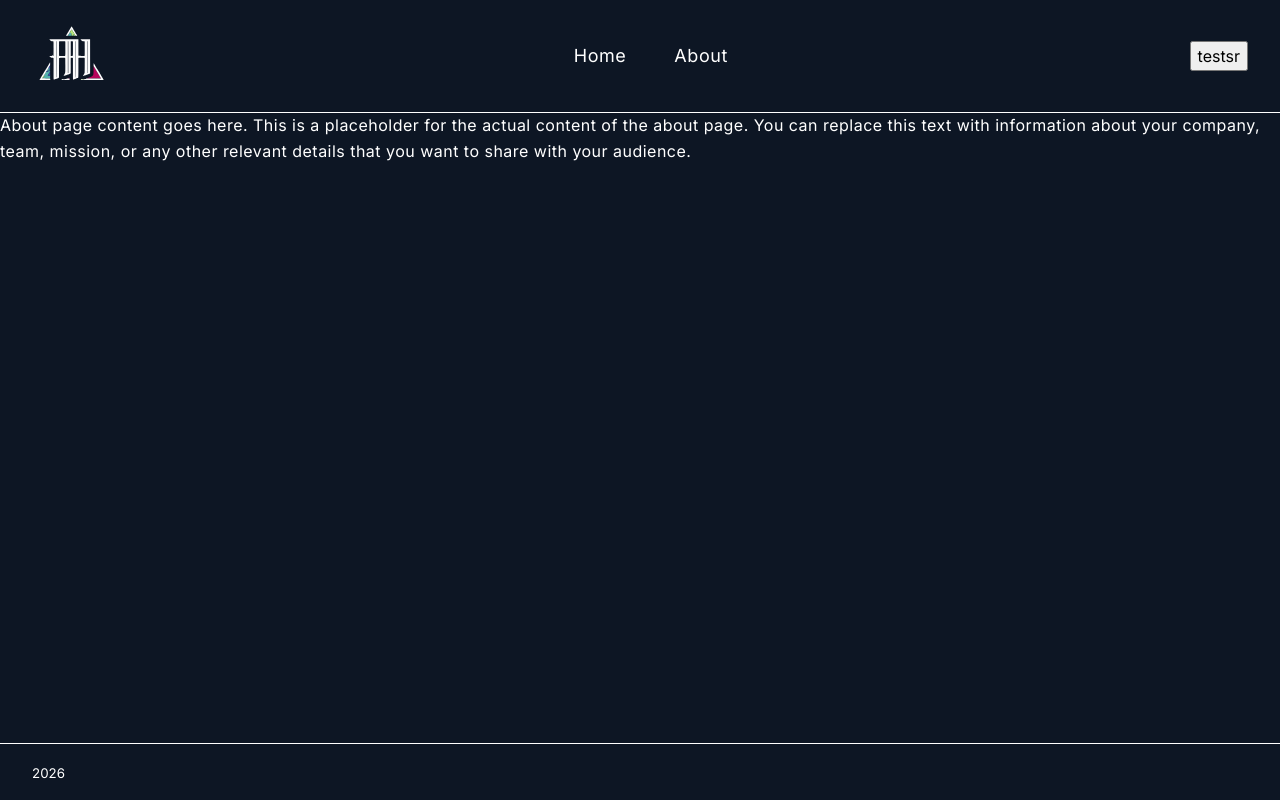
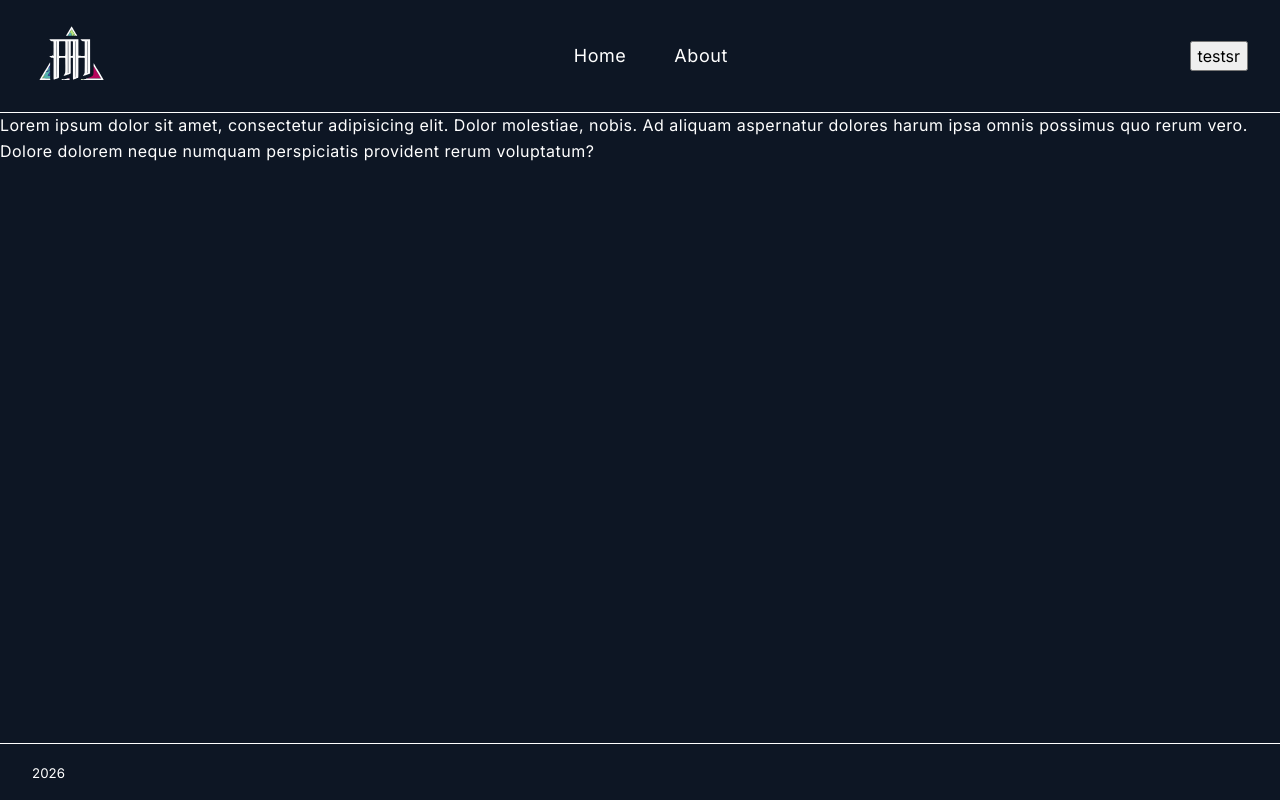
Before and after one commit to justadamhopkins/Eclipse, a Next.js app in the folder frontend/: page / in a window 1280 px wide. Built offline with nearby package versions, Linux system fonts and the light colour scheme; a web font is replaced by a local one.

Commit message:
fix: home

```diff
--- a/frontend/src/app/page.tsx
+++ b/frontend/src/app/page.tsx
@@ -1,7 +1,7 @@
-import { AboutPage } from '@templates/AboutPage';
+import { HomePage } from '@templates/HomePage';
 
 const HomePageRoot = () => {
-  return <AboutPage />;
+  return <HomePage />;
 };
 
 export default HomePageRoot;
```
